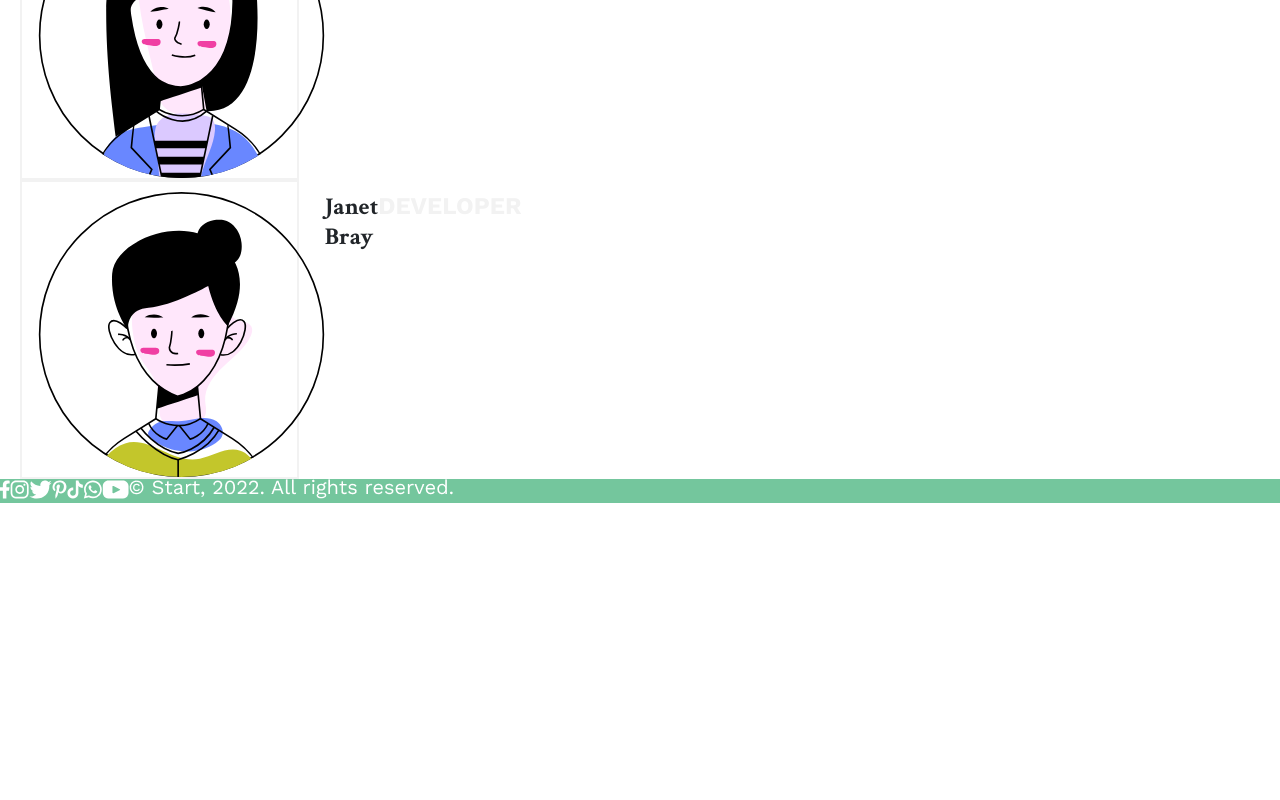
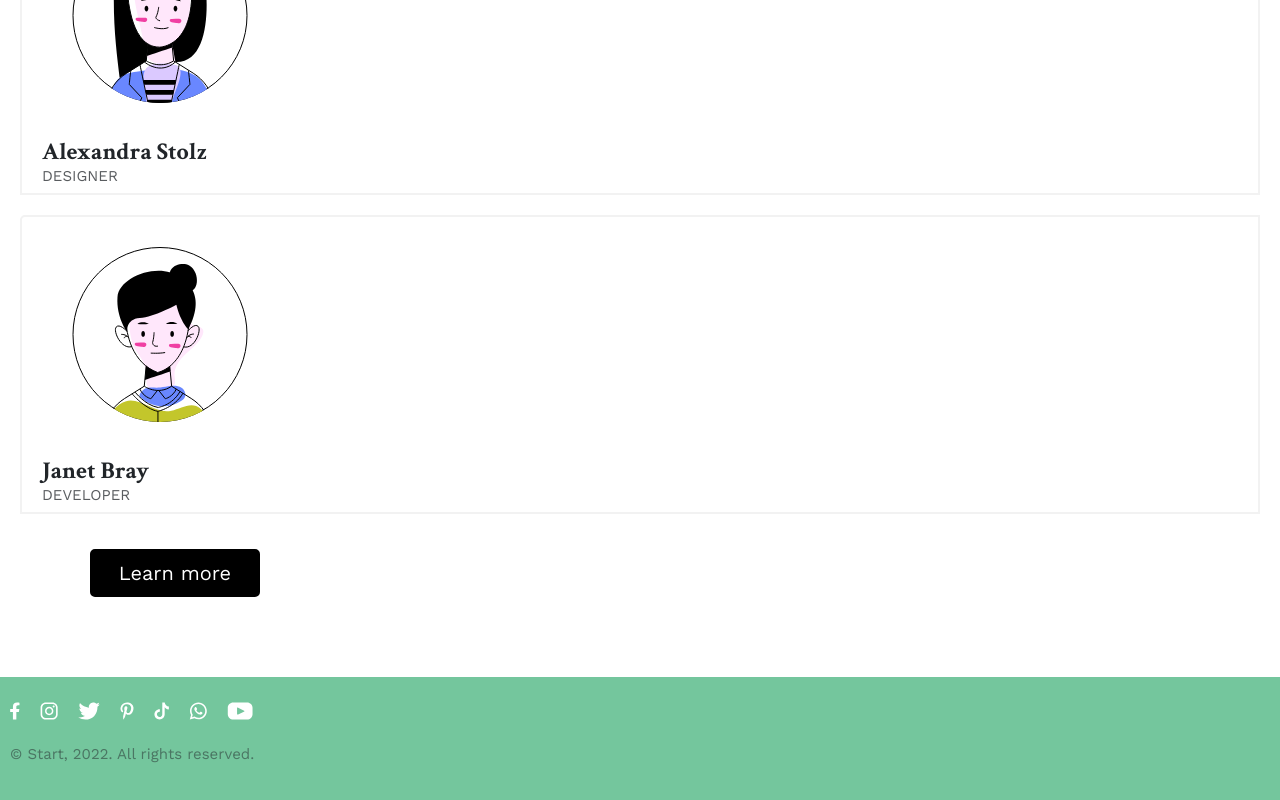
Before and after one commit to maryamsaye/startup, a React (Vite) app: page / in a window 1280 px wide. Shown: the part 4331-5131 px from the top of the page. Before the commit the page ends 4834 px from the top, so only its background shows below. Built offline with nearby package versions, Linux system fonts and the light colour scheme.

Commit message:
initial commit

```diff
--- a/package.json
+++ b/package.json
@@ -11,7 +11,8 @@
   },
   "dependencies": {
     "react": "^18.3.1",
-    "react-dom": "^18.3.1"
+    "react-dom": "^18.3.1",
+    "react-router-dom": "^7.1.5"
   },
   "devDependencies": {
     "@eslint/js": "^9.17.0",
--- a/src/Home/Footer.css
+++ b/src/Home/Footer.css
@@ -1,3 +1,21 @@
 .mediaicons{
     background-color: #74C69D;
+    height: 125px;
+    padding-left: 10px;
+    padding-right: 10px;
+
 }
+.insta{
+    width: 242.52px;
+    height: 18px;
+    gap: 20px;
+    display: flex;
+    margin-top: 50px;
+    align-items: center;
+
+
+}
+
+.copy{
+    margin-top: 50px;
+}
--- a/src/Home/Footer.jsx
+++ b/src/Home/Footer.jsx
@@ -7,21 +7,24 @@ import  pchat from "../assets/pchat.svg";
 import  ticktok from "../assets/ticktok.svg";
 import  watsapp from "../assets/watsapp.svg";
 import  youtube from "../assets/youtube.svg";
-import  copyright from "../assets/copyright.png";
 
 
 
 const Footer = () => {
     return (
         <div className="mediaicons">
-            <img src={facebkicon} alt=""  className="facebk" />
-            <img src={insta} alt=""  className="insta" />
-            <img src={tweeter} alt=""  className="tweeter" />
-            <img src={pchat} alt=""  className="pchat" />
-            <img src={ticktok} alt=""  className="tictok" />
-            <img src={watsapp} alt=""  className="watsapp" />
-            <img src={youtube} alt=""  className="youtube" />
-            <img src={copyright} alt=""  className="copyright" />
+                <div className="insta">
+                <img src={facebkicon} alt=""  className="insta" />
+                <img src={insta} alt=""  className="insta" />
+                <img src={tweeter} alt=""  className="insta" />
+                <img src={pchat} alt=""  className="insta" />
+                <img src={ticktok} alt=""  className="insta" />
+                <img src={watsapp} alt=""  className="insta" />
+                <img src={youtube} alt=""  className="insta" />
+            </div>
+            <div className="copy">
+                <p className="copyright">© Start, 2022. All rights reserved.</p>
+            </div>
 
         </div>
         )
--- a/src/Home/Talents.css
+++ b/src/Home/Talents.css
@@ -36,11 +36,54 @@
     color: #000000;
 }
 .frame{
-    border: solid 2px;
+    /* width: 279px; */
+    height: 299px;
+    border-radius: 5px 0px 0px 0px;
+    padding-left: 20px;
     color: #f2f2f2;
-    padding-left: 16px;
-    padding-top: 10px;
-    width: 279px;
-    height: 299px;
-    display: flex;
+    border: 2px solid;
+    gap: 19px;
+    margin-bottom: 20px;
+
 }
+.ceo{
+    padding: 30px;
+
+}
+.name{
+    font-family: "Crimson Text";
+    font-size: 24px;
+    font-weight: 700;
+    line-height: 30px;
+    text-align: left;
+    color: #212529;
+    /* margin-bottom: 20px; */
+
+}
+.position{
+    font-family: "Work Sans";
+    font-size: 15px;
+    font-weight: 400;
+    line-height: 18.75px;
+    text-align: left;
+    color: #212529BF;
+    /* margin-bottom: 40px; */
+
+}
+.blacky{
+    background-color: #000000;
+    font-family: "Work Sans";
+    font-size: 20px;
+    text-align: center;
+    line-height: 25px;
+    font-weight: 400;
+    border: solid;
+    border-color: #000000;
+    width: 170px;
+    height: 48px;
+    border-radius: 5px;
+    color: #FFFFFF;
+    margin-bottom: 30px;
+    margin-left: 70px;
+
+}
--- a/src/Home/Talents.jsx
+++ b/src/Home/Talents.jsx
@@ -20,20 +20,21 @@ return (
                 <h2 className="position">CEO</h2>
             </div>
             <div className="frame">
-                <img src={cto} alt="" className="cto" />
+                <img src={cto} alt="" className="ceo" />
                 <h1 className="name">Richard Guerra</h1>
                 <h2 className="position">CTO</h2>
             </div>
             <div className="frame">
-                <img src={designer} alt="" className="designer" />
+                <img src={designer} alt="" className="ceo" />
                 <h1 className="name">Alexandra Stolz</h1>
                 <h2 className="position">DESIGNER</h2>
             </div>
             <div className="frame">
-                <img src={developer} alt="" className="developer" />
+                <img src={developer} alt="" className="ceo" />
                 <h1 className="name">Janet Bray</h1>
                 <h2 className="position">DEVELOPER</h2>
             </div>
+            <button className="blacky">Learn more</button>
 
         </div>
         )
--- a/src/Home/partners.css
+++ b/src/Home/partners.css
@@ -1,5 +1,5 @@
 .part{
-    width: 335px;
+    /* width: 335px; */
     background-color: #FFFFFF;
     padding-left: 20px;
     padding-right: 20px;
@@ -60,7 +60,6 @@
     width: 170px;
     height: 48px;
     border-radius: 5px;
-    margin-top: 15px;
     color: #FFFFFF;
     margin-top: 80px;
     margin-left: 70px;
```
Also changed, not shown: src/Components/Portfolio/portfolio.jsx (added, +20 -0 lines), src/assets/copyright1.svg (added), 1 other file (tests, documents, lock files or other folders).
